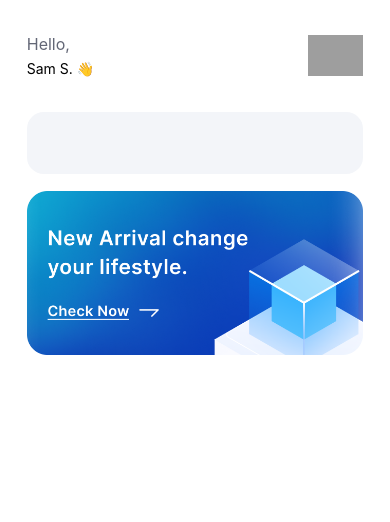
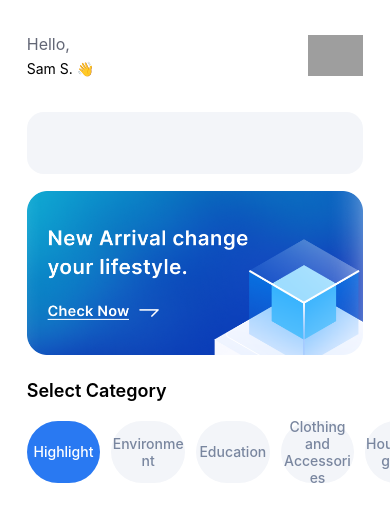
Before and after one commit to Srutip04/donationapp, a React Native app: screen / in a window 390 px wide. Shown: the top 522 px of the page. Built offline with nearby package versions, Linux system fonts and the light colour scheme; grey boxes are pictures that could not be loaded; some icons are missing.

Commit message:
useSelector for creating categories Flatlist

```diff
--- a/components/Tab/Tab.js
+++ b/components/Tab/Tab.js
@@ -15,7 +15,7 @@
     <Pressable
       disabled={props.isInactive}
       style={[style.tab, props.isInactive && style.inactiveTab, tabWidth]}
-      onPress={() => props.onPress()}>
+      onPress={() => props.onPress(props.tabId)}>
       <Text
         onTextLayout={event => {
           setWidth(event.nativeEvent.lines[0].width);
@@ -34,6 +34,7 @@
 };
 
 Tab.propTypes = {
+  tabId: PropTypes.number.isRequired,
   title: PropTypes.string.isRequired,
   isInactive: PropTypes.bool,
   onPress: PropTypes.func,
--- a/screens/Home/Home.js
+++ b/screens/Home/Home.js
@@ -6,15 +6,19 @@
   ScrollView,
   Image,
   Pressable,
+  FlatList,
 } from 'react-native';
 
 import { useDispatch, useSelector } from 'react-redux';
 
 import Header from '../../components/Header/Header';
+import Search from '../../components/Search/Search';
+import Tab from '../../components/Tab/Tab';
+
+import { updateSelectedCategoryId } from '../../redux/reducers/Categories';
 
 import globalStyle from '../../assets/styles/globalStyles';
 import style from './style';
-import Search from '../../components/Search/Search';
 
 const Home = () => {
   const user = useSelector(state => state.user);
@@ -55,10 +59,29 @@
             resizeMode={'contain'}
           />
         </Pressable>
+        <View style={style.categoryHeader}>
+          <Header title={'Select Category'} type={2} />
+        </View>
+        <View style={style.categories}>
+          <FlatList
+            horizontal={true}
+            showsHorizontalScrollIndicator={false}
+            data={categories.categories}
+            renderItem={({ item }) => (
+              <View style={style.categoryItem} key={item.categoryId}>
+                <Tab
+                  tabId={item.categoryId}
+                  onPress={value => dispatch(updateSelectedCategoryId(value))}
+                  title={item.name}
+                  isInactive={item.categoryId !== categories.selectedCategoryId}
+                />
+              </View>
+            )}
+          />
+        </View>
       </ScrollView>
     </SafeAreaView>
   );
 };
 
-
 export default Home;
--- a/screens/Home/style.js
+++ b/screens/Home/style.js
@@ -38,6 +38,17 @@
     width: '100%',
     height: verticalScale(160),
   },
+  categoryHeader: {
+    marginHorizontal: horizontalScale(24),
+    marginBottom: verticalScale(16),
+    marginTop: verticalScale(6),
+  },
+  categories: {
+    marginLeft: horizontalScale(24),
+  },
+  categoryItem: {
+    marginRight: horizontalScale(10),
+  },
 });
 
 export default style;
```
